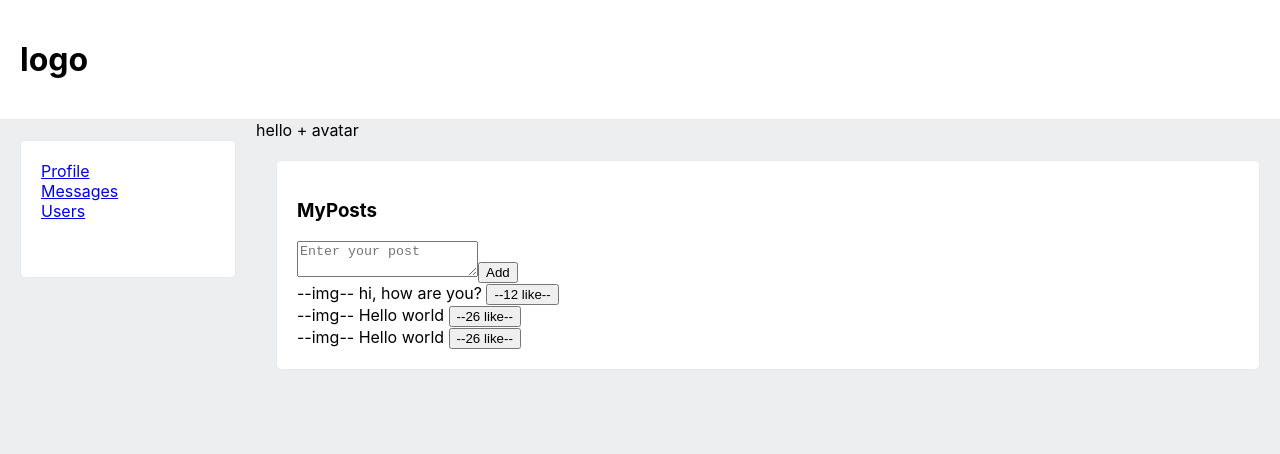
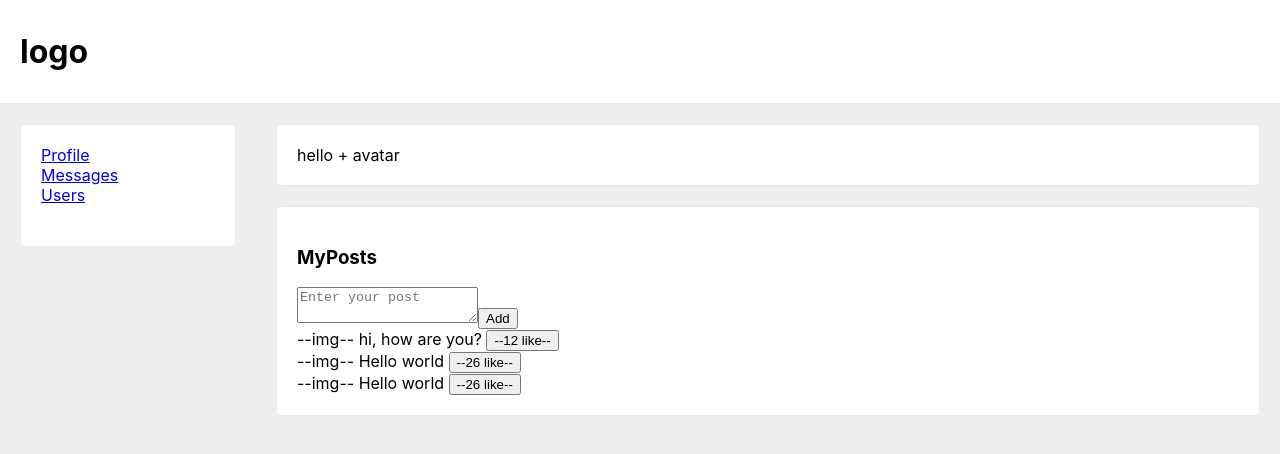
Before and after one commit to vad9ss6/social_it-incubator, a React (Create React App) app: page /profile/1 in a window 1280 px wide. Shown: the top 454 px of the page. Built offline with nearby package versions, Linux system fonts and the light colour scheme; no server answers.

Commit message:
add style container

```diff
--- a/src/Components/Profile/ProfileInfo/ProfileInfo.tsx
+++ b/src/Components/Profile/ProfileInfo/ProfileInfo.tsx
@@ -1,6 +1,7 @@
 import React from "react";
 import  s from "./ProfileInfo.module.css";
 import {userProfileType} from "../../../Redux/profile-reducer";
+import commonStyle from "../../Common/style/commonStyle.module.css";
 
 type ProfileInfoPropsType = {
     profile: userProfileType
@@ -8,7 +9,7 @@ type ProfileInfoPropsType = {
 
 const ProfileInfo = (props: ProfileInfoPropsType) => {
     return(
-        <div className={s.content}>
+        <div className={`${s.content} ${commonStyle.container}`}>
             <div>
                 {props.profile.photos.large ? <img src={props.profile.photos.large} alt=""/> : ''}
             </div>
```
